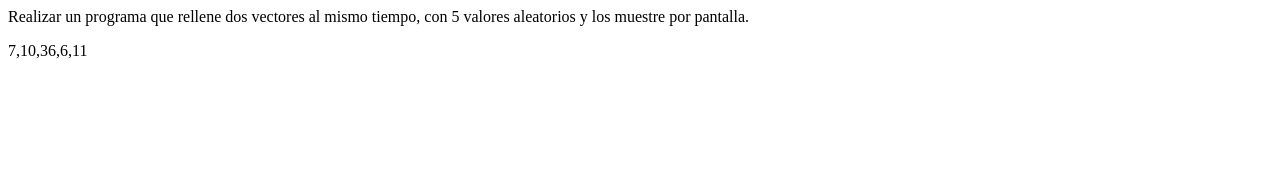
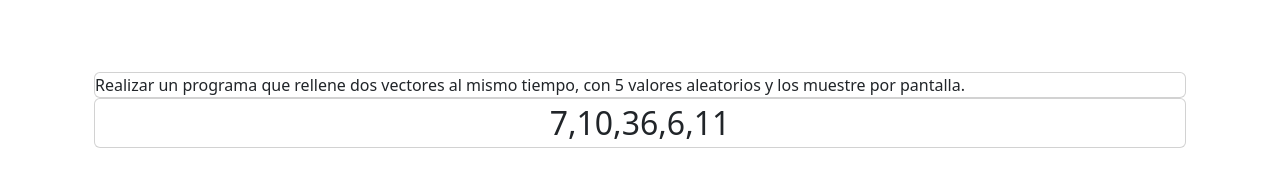
Before and after one commit to CursoEGG001/clase18, a plain HTML site: page Ejercicio16/public_html/index.html in a window 1280 px wide. Drawn offline with nearby package versions, Linux system fonts and the light colour scheme.

Commit message:
Realizar un programa que rellene dos vectores al mismo tiempo, con 5 valores aleatorios y los muestre por pantalla.
propiedade de DOM con JS. creación con appendChild()

```diff
--- a/Ejercicio16/public_html/ejercicio16.js
+++ b/Ejercicio16/public_html/ejercicio16.js
@@ -13,5 +13,7 @@ let azar = [arreglo.map((este) => {
     })];
 console.log(azar);
 var elDiv = document.getElementById("contenido");
-elDiv.appendChild(document.createElement("p"));
-elDiv.insertAdjacentText("beforeend",azar.toString());
+paras = document.createElement("p");
+paras.setAttribute("class", "card card-safe fs-2 text-center");
+elDiv.appendChild(paras);
+paras.insertAdjacentText("beforeend",azar.toString());
--- a/Ejercicio16/public_html/index.html
+++ b/Ejercicio16/public_html/index.html
@@ -8,10 +8,19 @@ Click nbfs://nbhost/SystemFileSystem/Templates/Other/html.html to edit this temp
         <title>Ejercicio 16 de JS</title>
         <meta charset="UTF-8">
         <meta name="viewport" content="width=device-width, initial-scale=1.0">
+        <link href="https://cdn.jsdelivr.net/npm/bootstrap@5.3.1/dist/css/bootstrap.min.css" rel="stylesheet" integrity="sha384-4bw+/aepP/YC94hEpVNVgiZdgIC5+VKNBQNGCHeKRQN+PtmoHDEXuppvnDJzQIu9" crossorigin="anonymous">
+
     </head>
     <body>
-        <div id="contenido">Realizar un programa que rellene dos vectores al mismo tiempo, con 5 valores aleatorios
-            y los muestre por pantalla.</div>
+        <div id="contenido" class="container mt-5 p-4">
+            <div class="row">
+                <div class="col cols-auto">
+                    <div class="card">Realizar un programa que rellene dos vectores al mismo tiempo, con 5 valores aleatorios
+                        y los muestre por pantalla.</div></div>
+            </div>
+        </div>
         <script src="./ejercicio16.js"></script>
+        <script src="https://cdn.jsdelivr.net/npm/bootstrap@5.3.1/dist/js/bootstrap.bundle.min.js" integrity="sha384-HwwvtgBNo3bZJJLYd8oVXjrBZt8cqVSpeBNS5n7C8IVInixGAoxmnlMuBnhbgrkm" crossorigin="anonymous"></script>
+
     </body>
 </html>
```
